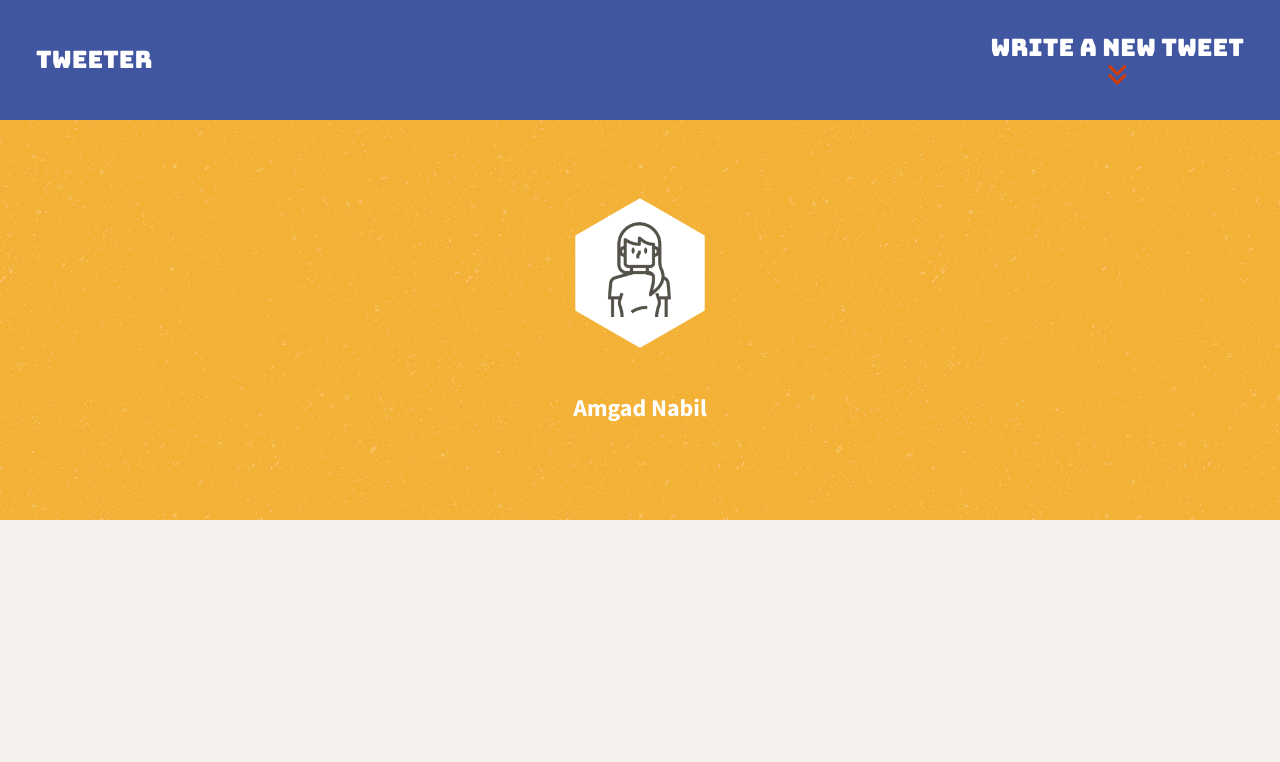
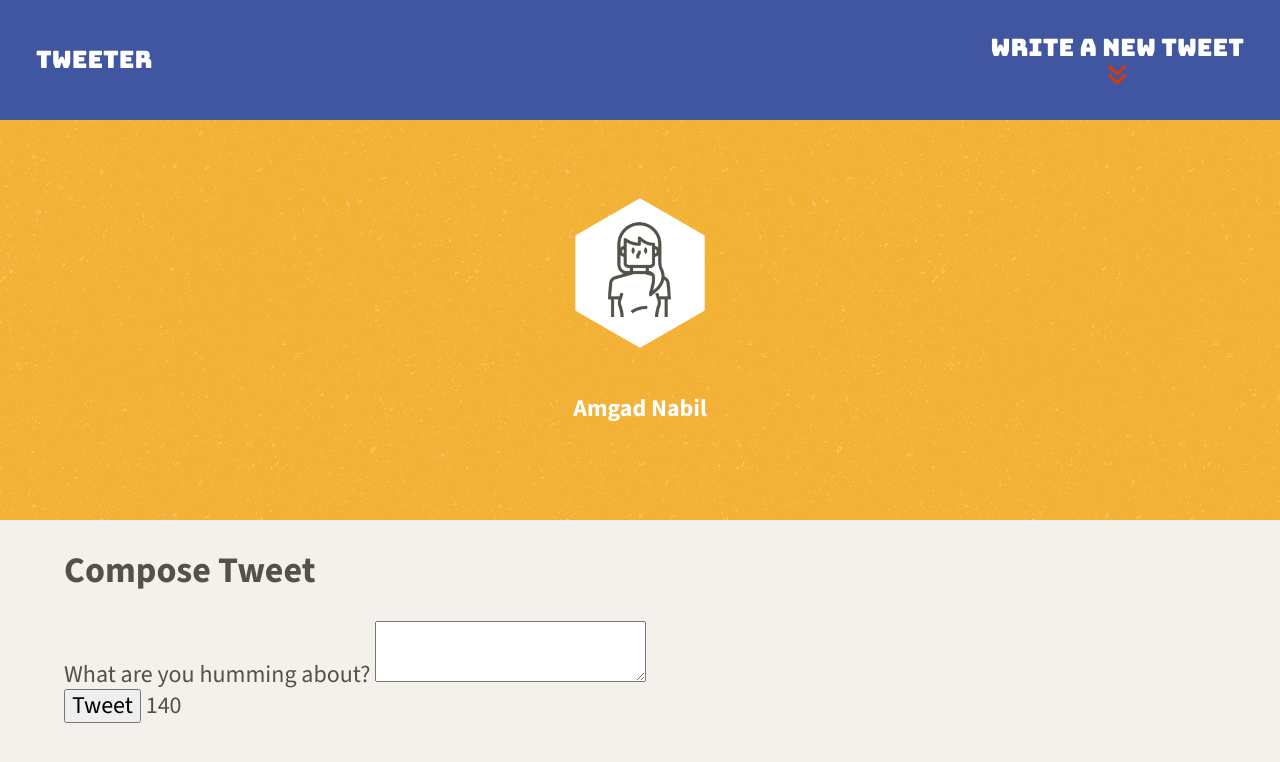
Before and after one commit to Amga20d/tweeter, a website: page public/index.html in a window 1280 px wide. Drawn offline with nearby package versions, Linux system fonts and the light colour scheme.

Commit message:
Adding a form to submit tweets

```diff
--- a/public/index.html
+++ b/public/index.html
@@ -46,6 +46,18 @@
       </div>
     </header>
     <!-- Page-specific (main) content here -->
-    <main class="container"></main>
+    <main class="container">
+      <section class="new-tweet">
+        <h2>Compose Tweet</h2>
+        <form action="/tweets/" method="POST">
+          <label for="tweet-text">What are you humming about?</label>
+          <textarea name="text" id="tweet-text"></textarea>
+          <div>
+            <button type="submit">Tweet</button>
+            <output name="counter" class="counter" for="tweet-text">140</output>
+          </div>
+        </form>
+      </section>
+    </main>
   </body>
 </html>
--- a/server/data-files/initial-tweets.json
+++ b/server/data-files/initial-tweets.json
@@ -8,7 +8,7 @@
     "content": {
       "text": "If I have seen further it is by standing on the shoulders of giants"
     },
-    "created_at": 1736610668357
+    "created_at": 1736746544853
   },
   {
     "user": {
@@ -19,6 +19,6 @@
     "content": {
       "text": "Je pense , donc je suis"
     },
-    "created_at": 1736697068357
+    "created_at": 1736832944853
   }
 ]
```
